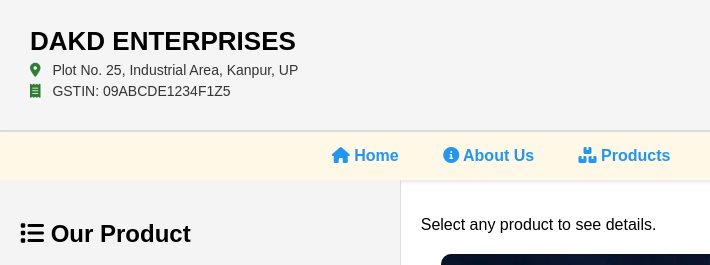
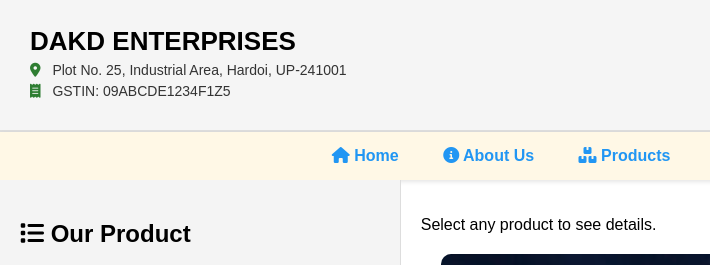
Before and after one commit to dakdenterprises/.co, a plain HTML site: page index.html in a window 1280 px wide. Shown: the top 265 px of the page, 0-710 px from the left. Drawn offline with Linux system fonts and the light colour scheme.

Commit message:
Update index.html

```diff
--- a/index.html
+++ b/index.html
@@ -15,7 +15,7 @@
     <!-- LEFT SIDE -->
     <div class="header-left">
         <h1>DAKD ENTERPRISES</h1>
-        <p><i class="fas fa-location-dot"></i> Plot No. 25, Industrial Area, Kanpur, UP</p>
+        <p><i class="fas fa-location-dot"></i> Plot No. 25, Industrial Area, Hardoi, UP-241001</p>
         <p><i class="fas fa-receipt"></i> GSTIN: 09ABCDE1234F1Z5</p>
     </div>
 
```
